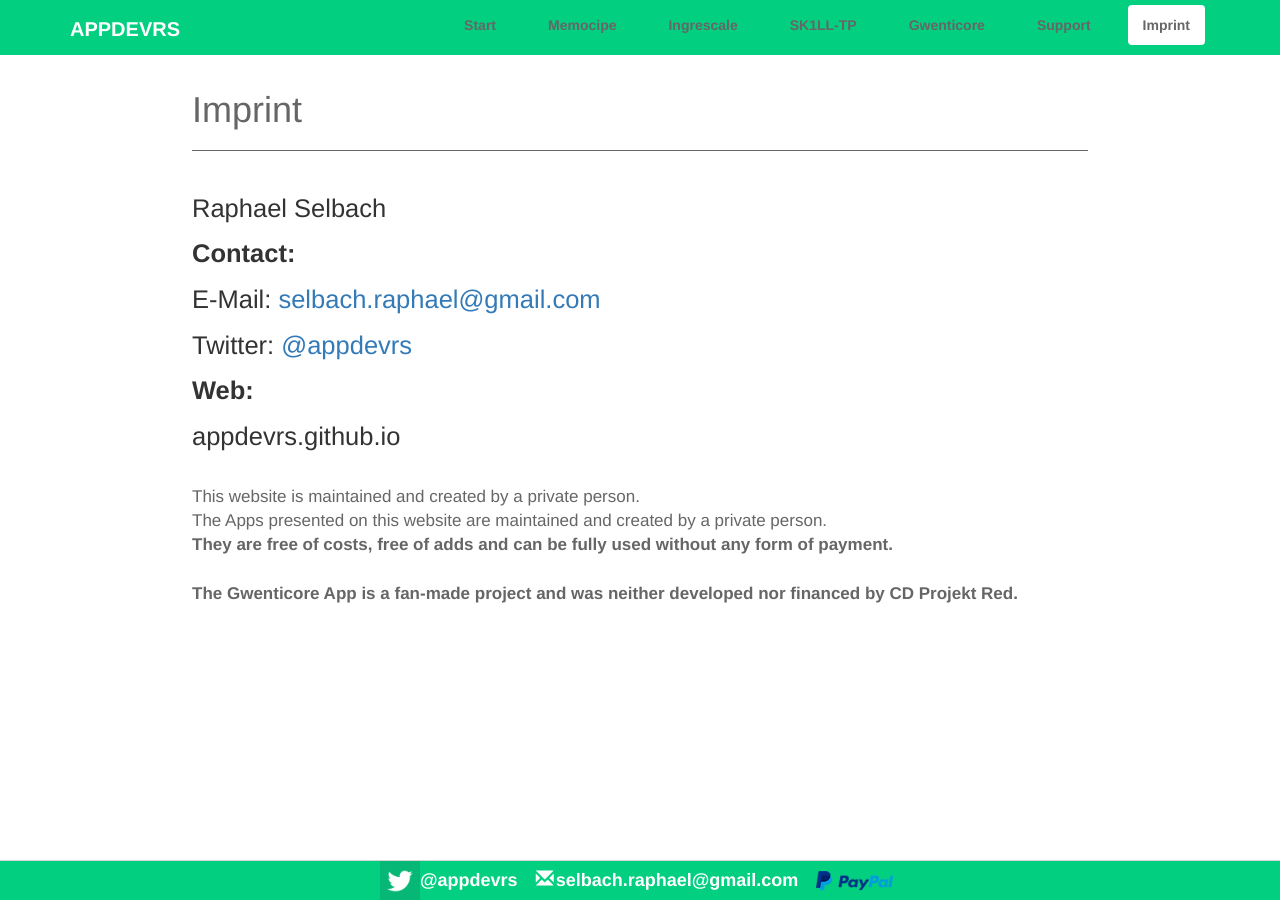
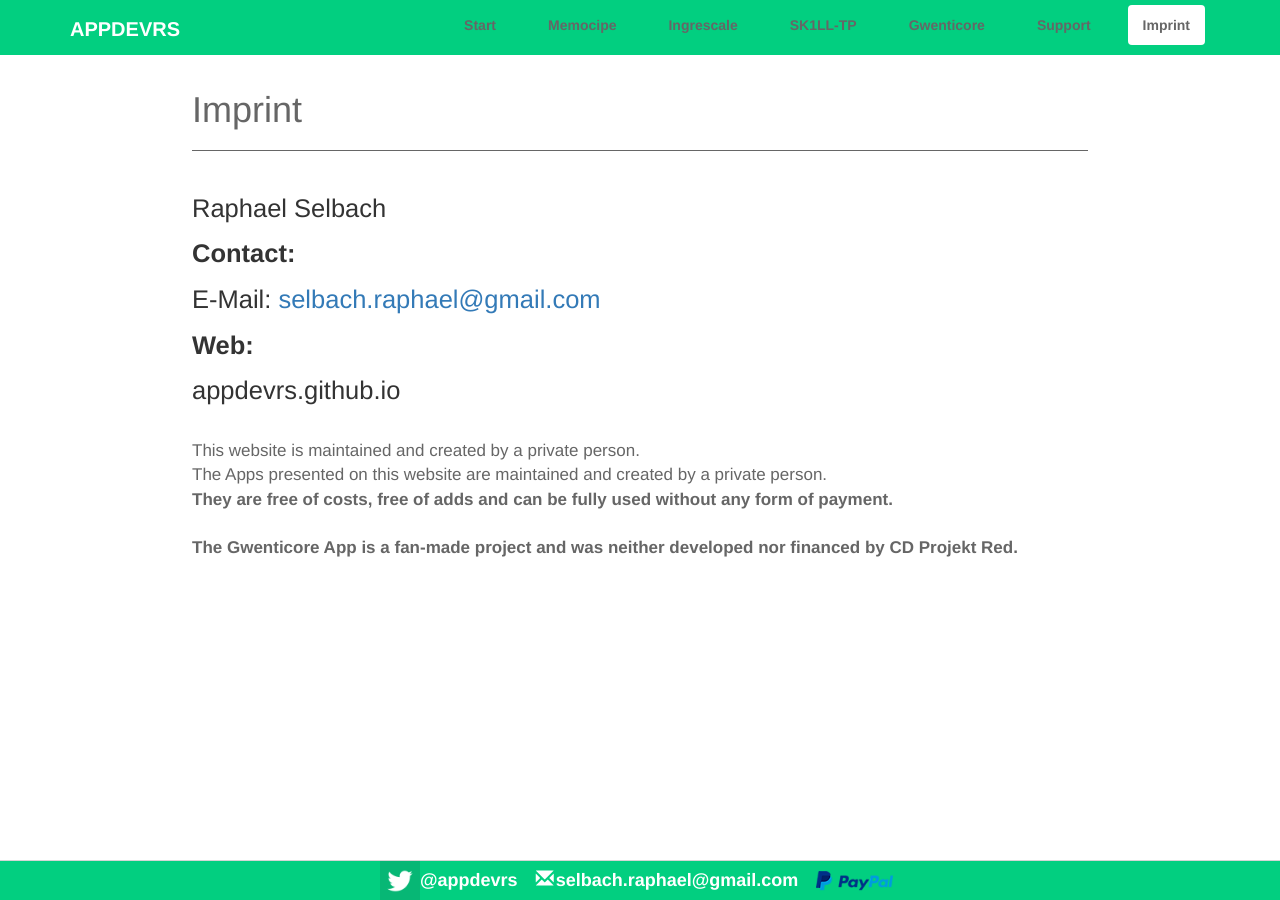
Before and after one commit to appdevrs/appdevrs.github.io, a Jekyll site: the page built from imprint.html, in a window 1280 px wide. Built offline with Jekyll 4.4.1, drawn with Linux system fonts in a browser that asks for light colours.

Commit message:
Update imprint.html

```diff
--- a/imprint.html
+++ b/imprint.html
@@ -8,7 +8,6 @@ headline: Imprint
 <p>Raphael Selbach</p>
 <p><strong>Contact:</strong></p>
 <p>E-Mail: <a href="mailto:selbach.raphael@gmail.com">selbach.raphael@gmail.com</a></p>
-<p>Twitter: <a href="https://twitter.com/appdevrs?ref_src=twsrc%5Etfw">@appdevrs</a></p>
 <p><strong>Web:</strong></p>
 <p>appdevrs.github.io</p>
 </div>
```
